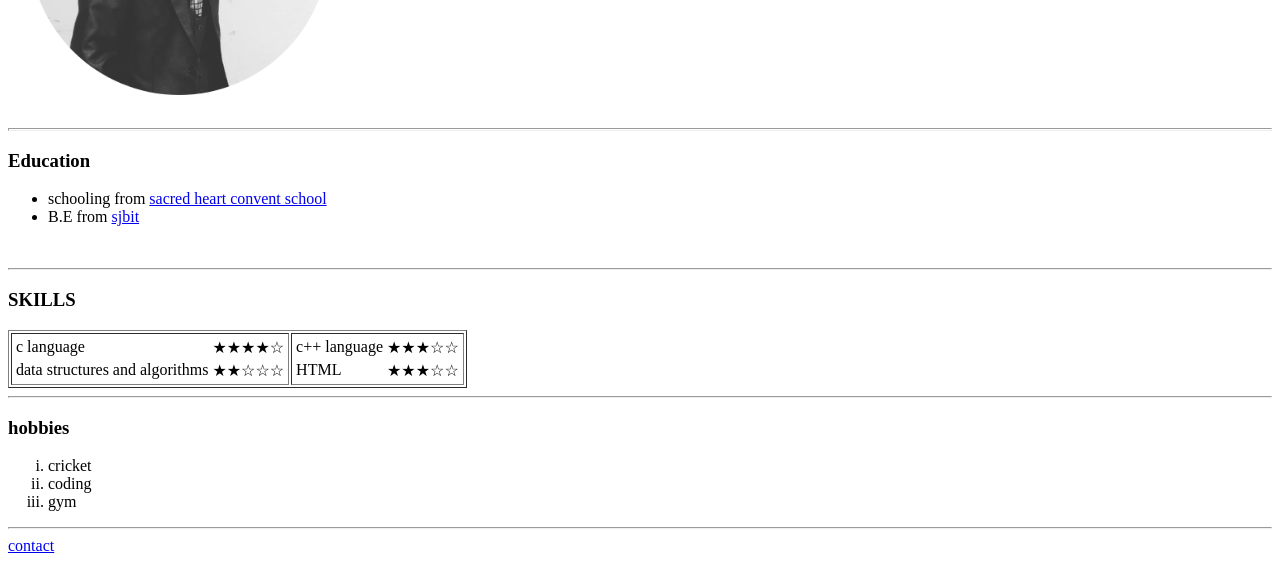
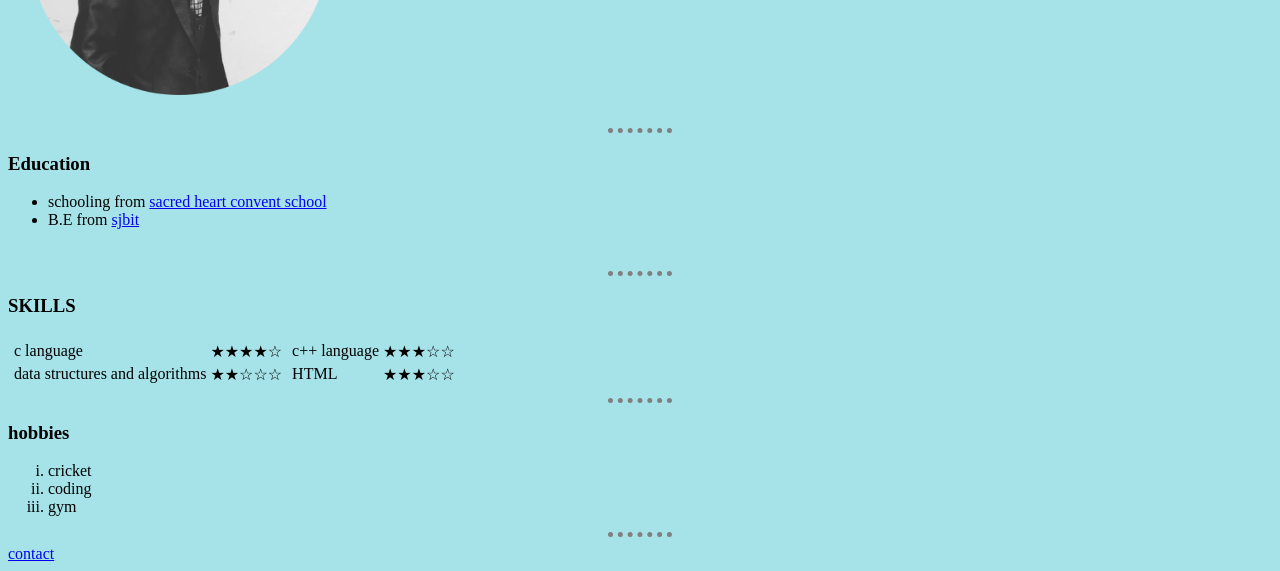
Before and after one commit to Aayush-047/my-profile, a plain HTML site: page index.html in a window 1280 px wide. Shown: the part 234-805 px from the top of the page. Drawn offline with Linux system fonts and the light colour scheme.

Commit message:
Update index.html

```diff
--- a/index.html
+++ b/index.html
@@ -4,6 +4,22 @@
 <head>
   <meta charset="utf-8">
   <title>Aayush khunger personal site</title>
+
+  <style>
+
+    body{
+      background-color: #A6E3E9;
+    }
+    hr{
+
+      border-style: dotted none none;
+      width: 5%;
+      border-color: grey;
+      border-width: 5px;
+    }
+
+  </style>
+
 </head>
 
 <body>
@@ -22,7 +38,7 @@
   </table>
 
 
-  <hr size="3" />
+  <hr size="3">
   <h3>Education</h3>
   <ul>
     <li>schooling from <a href="https://www.sacredheartcstsgnr.com/">sacred heart convent school</a></li>
@@ -31,7 +47,7 @@
   <br>
   <hr>
   <h3>SKILLS</h3>
-  <table border="1">
+  <table>
     <tr>
       <td>
         <table>
```
